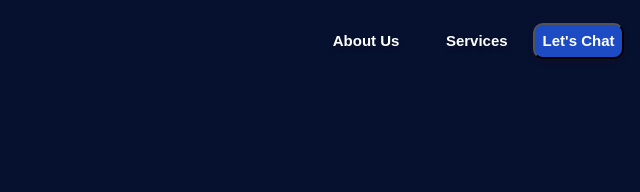
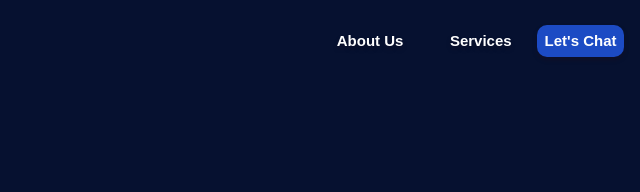
Before and after one commit to Elijah-SC/coolsite2.0, a plain HTML site: page index.html in a window 1280 px wide. Shown: the top 192 px of the page, 640-1280 px from the left. Drawn offline with Linux system fonts and the light colour scheme.

Commit message:
Ok My blue button had a border but now it doesn't. I'm FInished

```diff
--- a/style.css
+++ b/style.css
@@ -33,6 +33,7 @@ header {
   border-radius: 10px;
   font-size: 15px;
   box-shadow: 0px 3px 5px #2f090934;
+  border: unset;
 }
 
 
```
